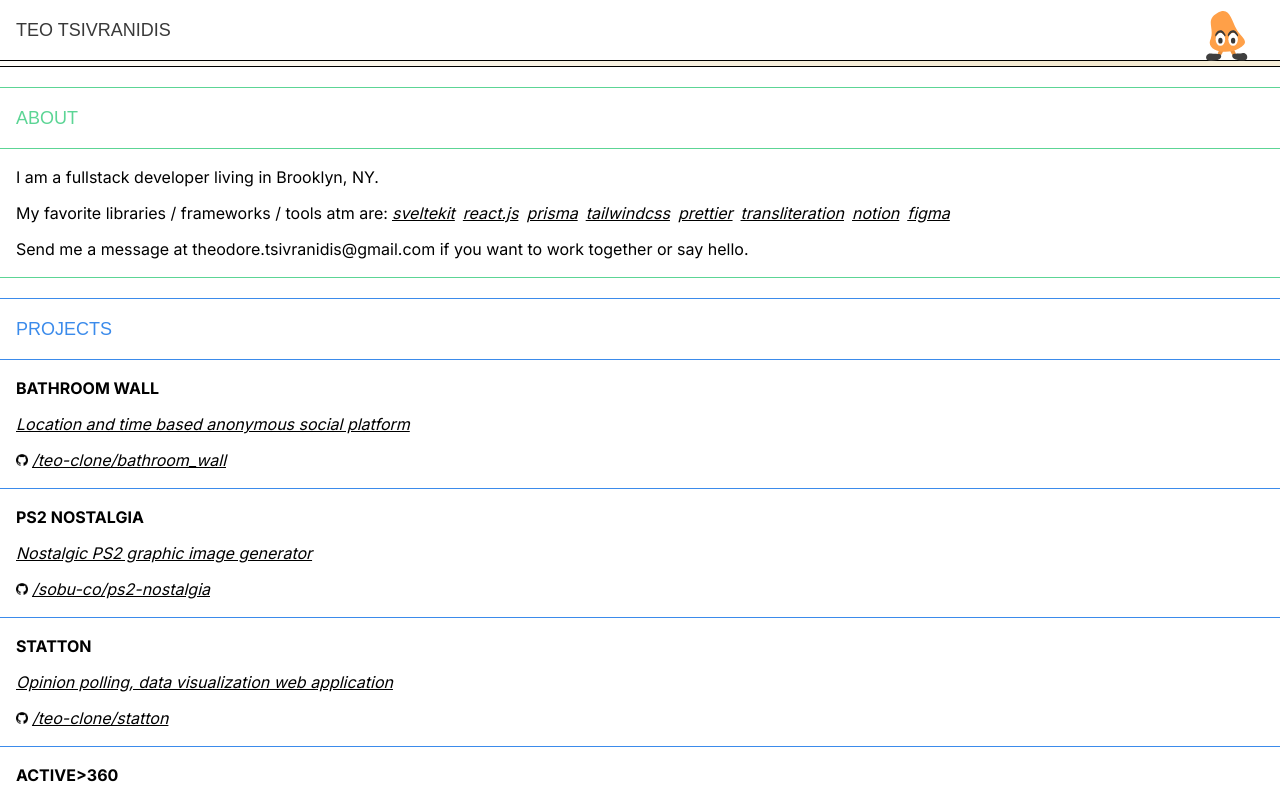
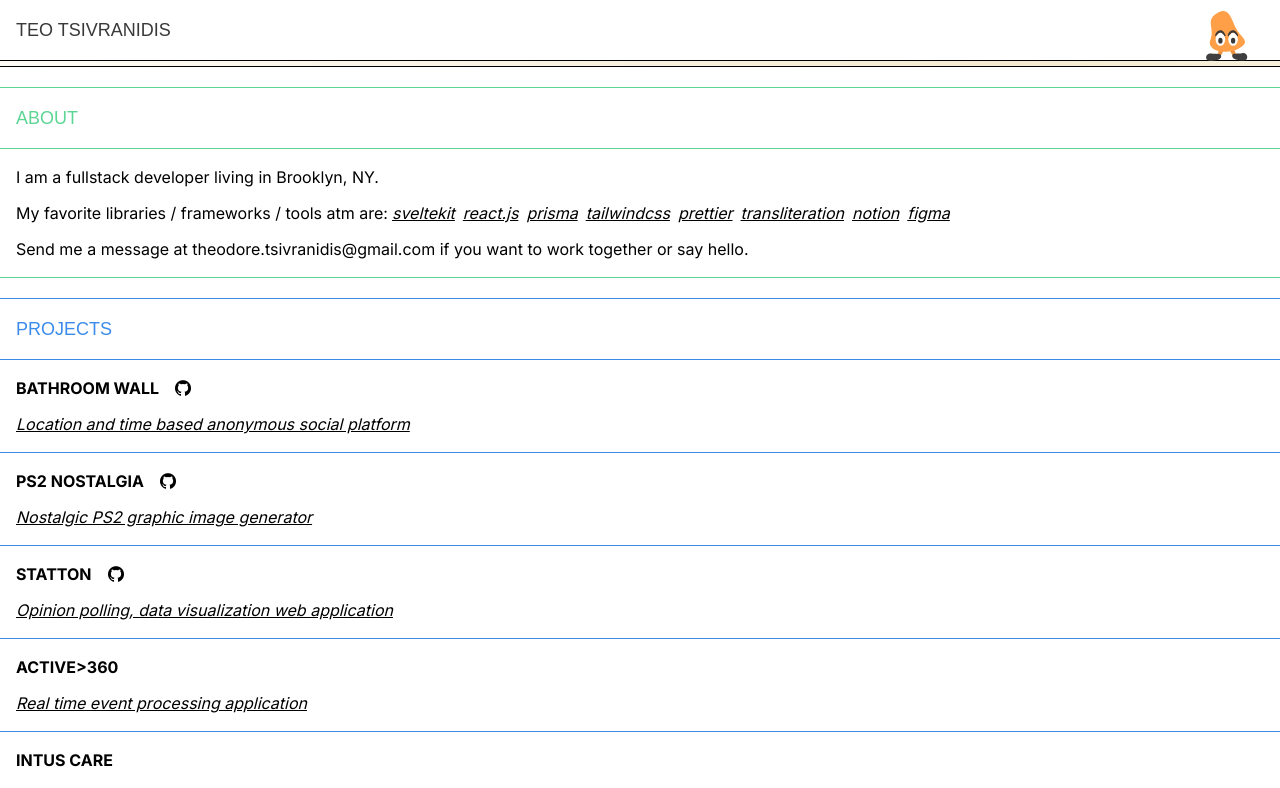
Before and after one commit to neo-teo/portfolio, a Next.js app: page / in a window 1280 px wide. Shown: the top 788 px of the page. Built offline with nearby package versions, Linux system fonts and the light colour scheme.

Commit message:
put git button next to title, saving space

```diff
--- a/package.json
+++ b/package.json
@@ -3,9 +3,9 @@
   "version": "0.1.0",
   "private": true,
   "scripts": {
-    "dev": "next dev",
+    "dev": "next dev -p 5173",
     "build": "next build",
-    "start": "next start",
+    "start": "next start -p 5173",
     "lint": "next lint",
     "prepare": "husky",
     "fetch-commit-date": "node fetch-commit-date.js && ./git-add-commit-date.sh"
--- a/src/commitDate.ts
+++ b/src/commitDate.ts
@@ -1,2 +1,2 @@
 // This file is auto-generated on pre-commit hook
-export const commitDateTime = '04/05/2024, 06:27:03 PM EDT';
+export const commitDateTime = '04/07/2024, 10:14:19 PM EDT';
--- /dev/null
+++ b/src/components/GitButton.tsx
@@ -0,0 +1,29 @@
+'use client'
+
+import * as React from "react"
+import ColorfulHover from "./ColorfulHover"
+import Image from "next/image";
+
+import gitLogo from "@/../public/git.png"
+
+interface GitButtonProps {
+    repoUrl: string,
+}
+
+export default function GitButton({ repoUrl }: GitButtonProps) {
+
+    return <a
+        href={repoUrl}
+        className=""
+        target="_blank"
+        rel="noopener noreferrer"
+    >
+        <ColorfulHover>
+            <div className="px-1 py-2">
+                <div className="">
+                    <Image src={gitLogo} alt="Github logo" className="w-4 h-4" />
+                </div>
+            </div>
+        </ColorfulHover>
+    </a>
+}
--- a/src/components/LinkButton.tsx
+++ b/src/components/LinkButton.tsx
@@ -3,31 +3,25 @@
 import * as React from "react"
 import ColorfulHover from "./ColorfulHover"
 import Link from "next/link";
-import Image from "next/image";
-
-import gitLogo from "@/../public/git.png"
 
 interface LinkButtonProps {
     label: string,
     to: string,
-    git?: boolean,
     internalLink?: boolean
 }
 
 export default function LinkButton(props: LinkButtonProps) {
-
-    const content = <ColorfulHover>
-        {props.git && <Image src={gitLogo} alt="Github logo" className="w-3 h-3" />}
-        {props.label}
-    </ColorfulHover>;
-
     if (props.internalLink) {
         return <Link href={props.to} className="w-fit italic underline">
-            {content}
+            <ColorfulHover>
+                {props.label}
+            </ColorfulHover>
         </Link>
     }
 
     return <a href={props.to} className="w-fit italic underline" target="_blank" rel="noopener noreferrer">
-        {content}
+        <ColorfulHover>
+            {props.label}
+        </ColorfulHover>
     </a>
 }
--- a/src/components/ProjectThumbnail.tsx
+++ b/src/components/ProjectThumbnail.tsx
@@ -1,5 +1,6 @@
 import * as React from "react"
 import LinkButton from "./LinkButton";
+import GitButton from "./GitButton";
 
 export interface ProjectThumbnailProps {
     title: string,
@@ -14,7 +15,13 @@ export default function ProjectThumbnail(props: React.PropsWithChildren<ProjectT
 
     return <div className="border-b flex flex-col" >
         <div className="p-4 flex flex-col gap-3" >
-            <div className="font-bold" > {props.title} </div>
+            <div className="flex items-center gap-3 h-6">
+                <div className="font-bold" > {props.title} </div>
+                {props.gitRepo &&
+                    <GitButton
+                        repoUrl={props.gitRepo}
+                    />}
+            </div>
 
             {props.liveLink
                 ? <LinkButton
@@ -29,12 +36,6 @@ export default function ProjectThumbnail(props: React.PropsWithChildren<ProjectT
                     />
                     : props.description}
 
-            {props.gitRepo &&
-                <LinkButton
-                    label={props.gitRepo.split("github.com")[1]}
-                    to={props.gitRepo} git
-                />}
-
         </div>
     </div>
 
```
